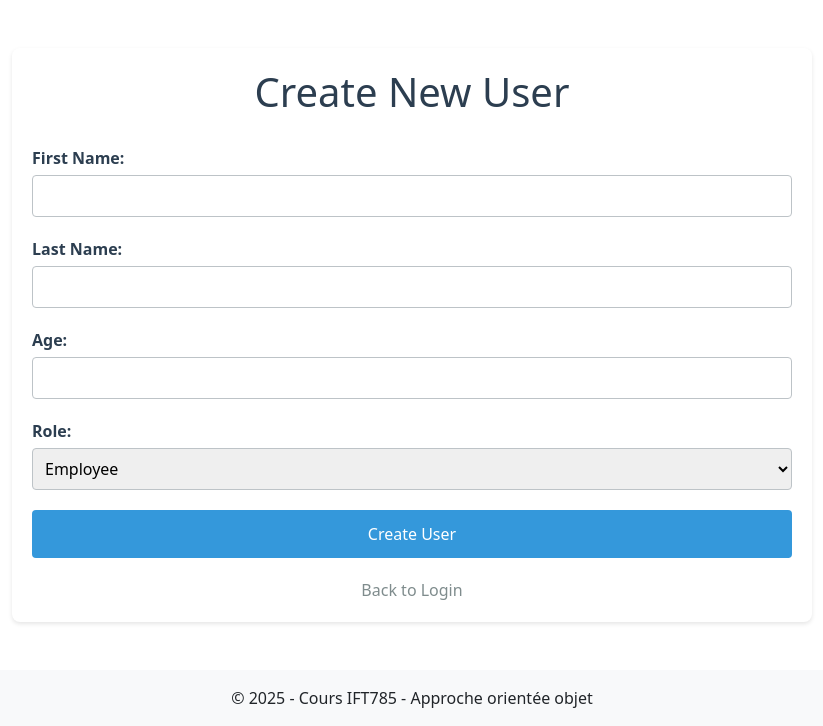
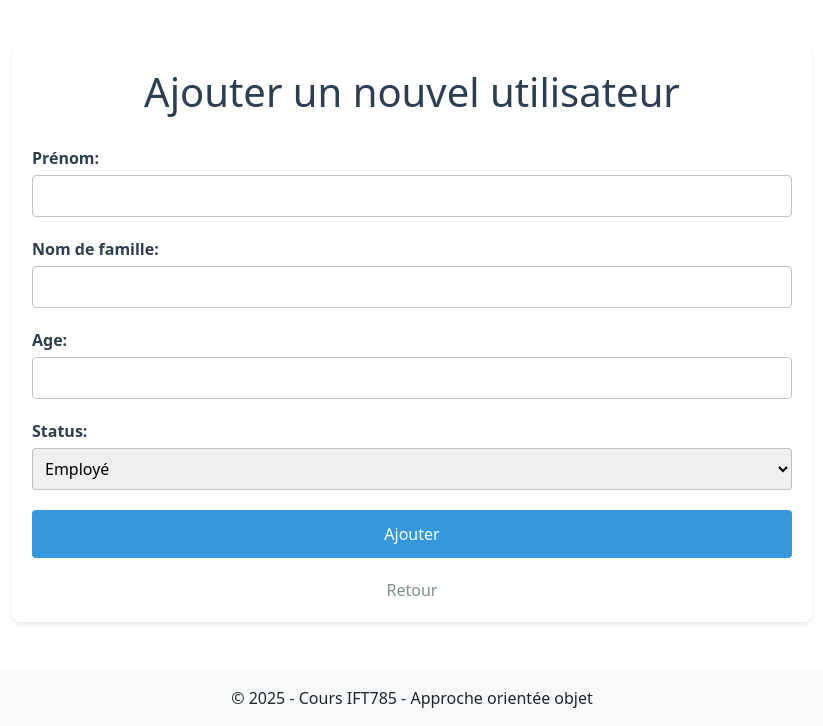
Before and after one commit to libou584/Projet-POO-Sherbrooke, a Flask app: page /new_user in a window 1280 px wide. Shown: the part 99-825 px from the top of the page, without its empty margins (228-1051 px from the left). Run offline with Flask 2, Linux system fonts and the light colour scheme.

Commit message:
change: traduction en français

```diff
--- a/app.py
+++ b/app.py
@@ -22,8 +22,8 @@ EmployeeNotificationObserver(application)
 
 
 class BookingForm(FlaskForm):
-    date = DateField('Select a Date (format mm/dd/yyy)', format = '%Y-%m-%d', validators = [DataRequired()])
-    submit = SubmitField('Book Day Off')
+    date = DateField('Séléctionner un jour (format mm/dd/yyy)', format = '%Y-%m-%d', validators = [DataRequired()])
+    submit = SubmitField('Demander')
 
 
 @app.route('/', methods = ['GET'])
@@ -39,6 +39,8 @@ def index():
 
 @app.route('/index_employee', methods = ['GET', 'POST'])
 def index_employee():
+    if not application.user:
+        return redirect(url_for('login'))
     form = BookingForm()
     if form.validate_on_submit():
         date = form.date.data.strftime('%Y-%m-%d')
@@ -65,6 +67,8 @@ def index_hr():
 
 @app.route('/hr_dashboard/<int:employee_id>', methods = ['GET'])
 def hr_dashboard(employee_id):
+    if not application.user:
+        return redirect(url_for('login'))
     employee = application.repository_facade.get_user_by_id(employee_id)
     booked_days = application.repository_facade.get_booked_days_by_employee_id(employee_id)
 
@@ -84,10 +88,10 @@ def approve_day_off(employee_id: int, date: str, hr_id: int):
     action = request.form.get('action')
     if action == 'approve':
         application.repository_facade.approve_day_off(employee_id, date, hr_id)
-        application.notify_observers("employee", employee_id, f"Your day off on {date} has been approved by {application.user.first_name} {application.user.last_name}.")
+        application.notify_observers("employee", employee_id, f"Votre demande de jour de congé le {date} a été approuvée par {application.user.first_name} {application.user.last_name}.")
     elif action == 'reject':
         application.repository_facade.reject_day_off(employee_id, date, hr_id)
-        application.notify_observers("employee", employee_id, f"Your day off on {date} has been rejected by {application.user.first_name} {application.user.last_name}.")
+        application.notify_observers("employee", employee_id, f"Votre demande de jour de congé le {date} a été refusée par {application.user.first_name} {application.user.last_name}.")
 
     return redirect(url_for('hr_dashboard', employee_id = employee_id))
 
--- a/models/DayOffApproval/ApproveAllStrategy.py
+++ b/models/DayOffApproval/ApproveAllStrategy.py
@@ -14,4 +14,4 @@ class ApproveAllStrategy(DayOffApprovalStrategy):
         from models.Application import Application
         application = Application()
         application.repository_facade.approve_day_off(employee_id, day, -1)
-        application.notify_observers("employee", employee_id, f"Your day off on {day} has been approved by the system.")
+        application.notify_observers("employee", employee_id, f"Votre demande de jour de congé le {day} a été approuvée par le système.")
--- a/templates/pages/login.html
+++ b/templates/pages/login.html
@@ -52,15 +52,15 @@
     }
 </style>
 <body>
-    <h1>Log In</h1>
+    <h1>Se connecter</h1>
     <div class="user-list">
         {% for user in users %}
             <a class="user-link" href="{{ url_for('login', user_id=user.id) }}">
-                Log In as {{ user.first_name }} {{ user.last_name }}
+                Se connecter en tant que {{ user.first_name }} {{ user.last_name }}
             </a>
         {% endfor %}
     </div>
-    <a href="{{ url_for('new_user') }}" class="new-user-link">Add a new user</a>
+    <a href="{{ url_for('new_user') }}" class="new-user-link">Ajouter un nouvel utilisateur</a>
 </body>
 {% endblock %}
 </html>
--- a/templates/pages/new_user.html
+++ b/templates/pages/new_user.html
@@ -72,14 +72,14 @@
     }
 </style>
 <body>
-    <h1>Create New User</h1>
+    <h1>Ajouter un nouvel utilisateur</h1>
     <form method="POST" action="{{ url_for('new_user') }}">
         <div class="form-group">
-            <label for="first_name">First Name:</label>
+            <label for="first_name">Prénom:</label>
             <input type="text" id="first_name" name="first_name" required>
         </div>
         <div class="form-group">
-            <label for="last_name">Last Name:</label>
+            <label for="last_name">Nom de famille:</label>
             <input type="text" id="last_name" name="last_name" required>
         </div>
         <div class="form-group">
@@ -87,15 +87,15 @@
             <input type="number" id="age" name="age" required>
         </div>
         <div class="form-group">
-            <label for="role">Role:</label>
+            <label for="role">Status:</label>
             <select id="role" name="role" required>
-                <option value="employee">Employee</option>
-                <option value="hr">HR</option>
+                <option value="employee">Employé</option>
+                <option value="hr">RH</option>
             </select>
         </div>
-        <button type="submit">Create User</button>
+        <button type="submit">Ajouter</button>
     </form>
-    <a href="{{ url_for('login') }}" class="back-link">Back to Login</a>
+    <a href="{{ url_for('login') }}" class="back-link">Retour</a>
 </body>
 {% endblock %}
 </html>
```
Also changed, not shown: templates/pages/hr_dashboard.html (+10 -8 lines), templates/pages/index_employee.html (+5 -4 lines), templates/pages/index_hr.html (+10 -9 lines).
